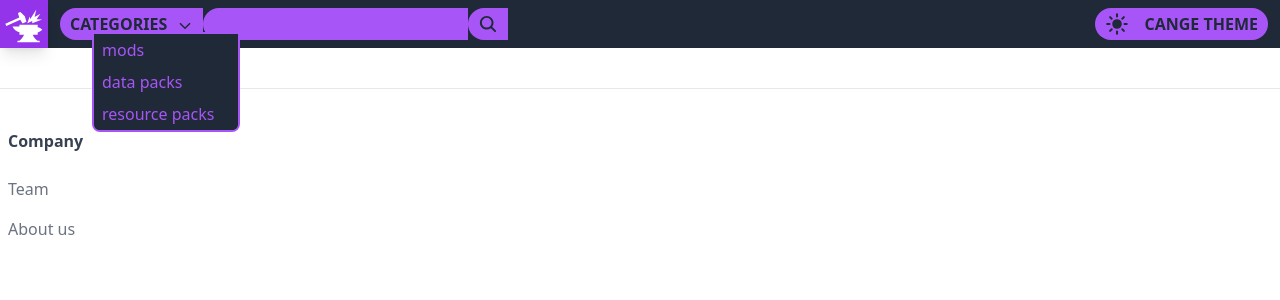
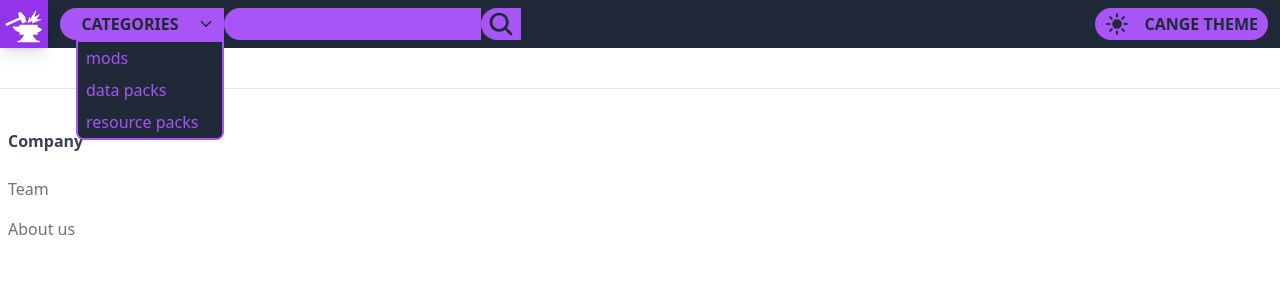
Before and after one commit to TeslaBoy/React-Minecraft-Mods-Site, a React (Vite) app: page / in a window 1280 px wide. Shown: the top 300 px of the page. Built offline with nearby package versions, Linux system fonts and the light colour scheme.

Commit message:
Started make adaptive dropdown

```diff
--- a/src/components/Dropdown.jsx
+++ b/src/components/Dropdown.jsx
@@ -10,8 +10,8 @@ const Dropdown = (props) => {
         <div>
           <div className="" >
             <button onClick={handleClick} className="dropdown-button">
-              <label>Categories</label>
-              <IoChevronDownSharp className="w-4 h-4 ms-2.5 mt-1"/>
+              <label className="hidden md:block w-32">Categories</label>
+              <IoChevronDownSharp className="w-6 h-4mt-1"/>
             </button>
           </div>
           <div className='dropdown-list'>
--- a/src/components/DropdownList.jsx
+++ b/src/components/DropdownList.jsx
@@ -1,7 +1,10 @@
 const DropdownList = (props)=>{
     const nav_item = props.nav_item;
     const listItems = nav_item.map((item)=>
-      <li key={item["name"]}><a className="dropdown-item" href={item["href"]}>{item["name"]}</a></li>
+      <li key={item["name"]}>
+        {/* <a className="dropdown-item" href={item["href"]}>{item["name"]}</a> */}
+        <label className="dropdown-item">{item["name"]}</label>
+      </li>
     );
     return(
         <nav className="">
--- a/src/index.css
+++ b/src/index.css
@@ -26,15 +26,9 @@
         @apply main-icon icon-colors
             h-12 w-12 mt-2 mb-2 mx-auto shadow-lg;
     }
-    /* .header-nav{
-        @apply main-icon icon-colors
-            h-12 min-w-12 uppercase font-bold
-            px-4
-            border-b-2 border-transparent;
-    } */
 
     .dropdown-button{
-        @apply flex items-center px-2
+        @apply flex items-center px-1
             text-gray-800 bg-purple-500
             hover:bg-gray-800 hover:text-purple-500
             h-8 min-w-8 uppercase font-bold
@@ -43,7 +37,9 @@
             border-transparent border-2 hover:border-purple-500;
     }
     .dropdown-list{
-        @apply absolute -m-2 ml-8 flex
+        @apply absolute -m-0 ml-4 flex
+            max-w-5
+            md:max-w-full
             rounded-lg rounded-t-none
             overflow-hidden
             bg-gray-900 border-2 border-purple-500;
```
